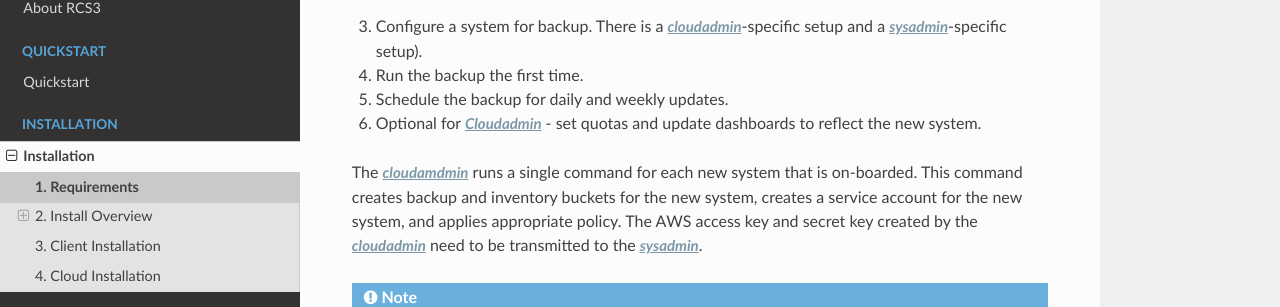
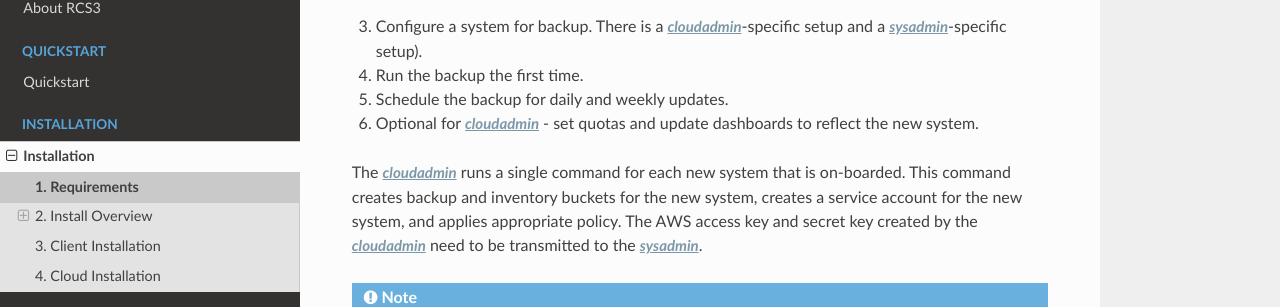
Before and after one commit to RCIC-UCI-Public/rcs3-docs, a Sphinx documentation site: the page built from docs/source/installation/requirements.rst, in a window 1280 px wide and 900 px high, scrolled down 2227 px. Shown: the part 203-510 px from the top of the window. Built offline with Sphinx 7.4.7 and the Read the Docs theme 3.1.0, drawn with Linux system fonts in a browser that asks for light colours.

Commit message:
requirements.rst: fix typo

```diff
--- a/docs/source/installation/requirements.rst
+++ b/docs/source/installation/requirements.rst
@@ -115,9 +115,9 @@
 3. Configure a system for backup. There is a :silver:`cloudadmin`-specific setup and a :silver:`sysadmin`-specific setup).
 4. Run the backup the first time.
 5. Schedule the backup for daily and weekly updates.
-6. Optional for :silver:`Cloudadmin` - set quotas and update dashboards to reflect the new system.
+6. Optional for :silver:`cloudadmin` - set quotas and update dashboards to reflect the new system.
 
-The :silver:`cloudamdmin` runs a single command for each new system that is on-boarded. This command creates backup and
+The :silver:`cloudadmin` runs a single command for each new system that is on-boarded. This command creates backup and
 inventory buckets for the new system, creates a service account for the new system, and applies appropriate policy.
 The AWS access key and secret key created by the :silver:`cloudadmin` need to be transmitted to the :silver:`sysadmin`.
 
```
